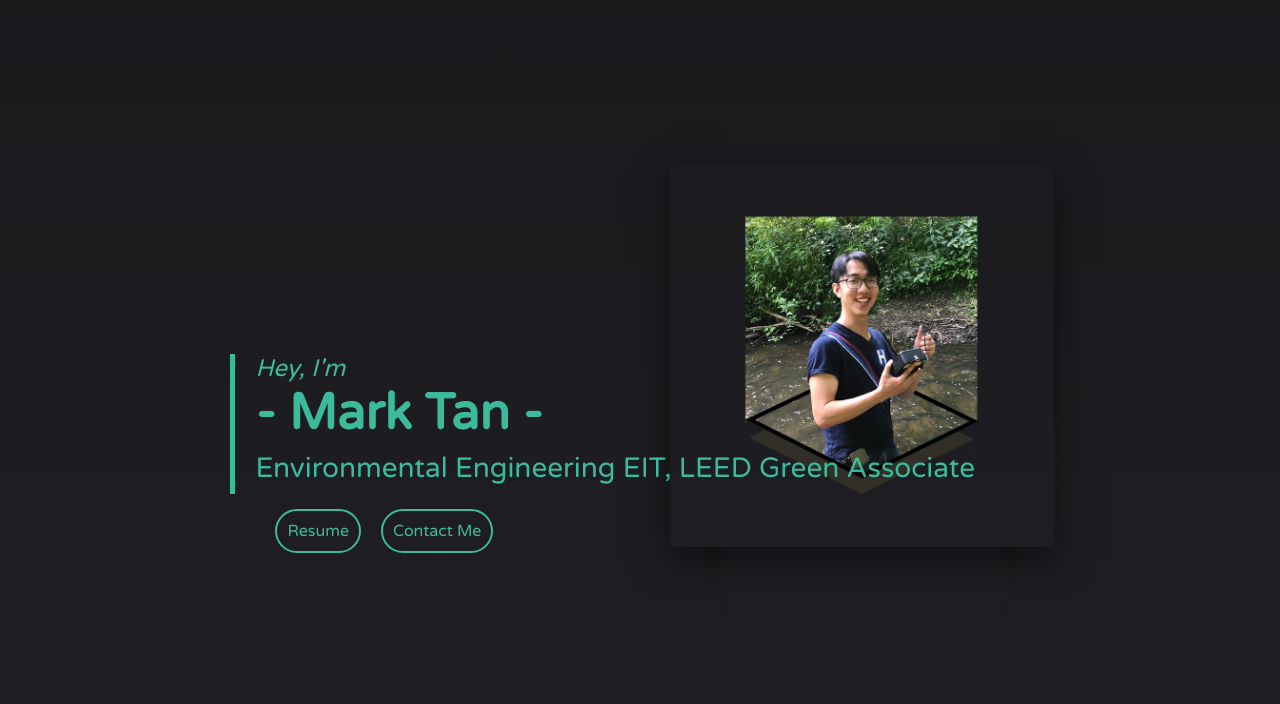
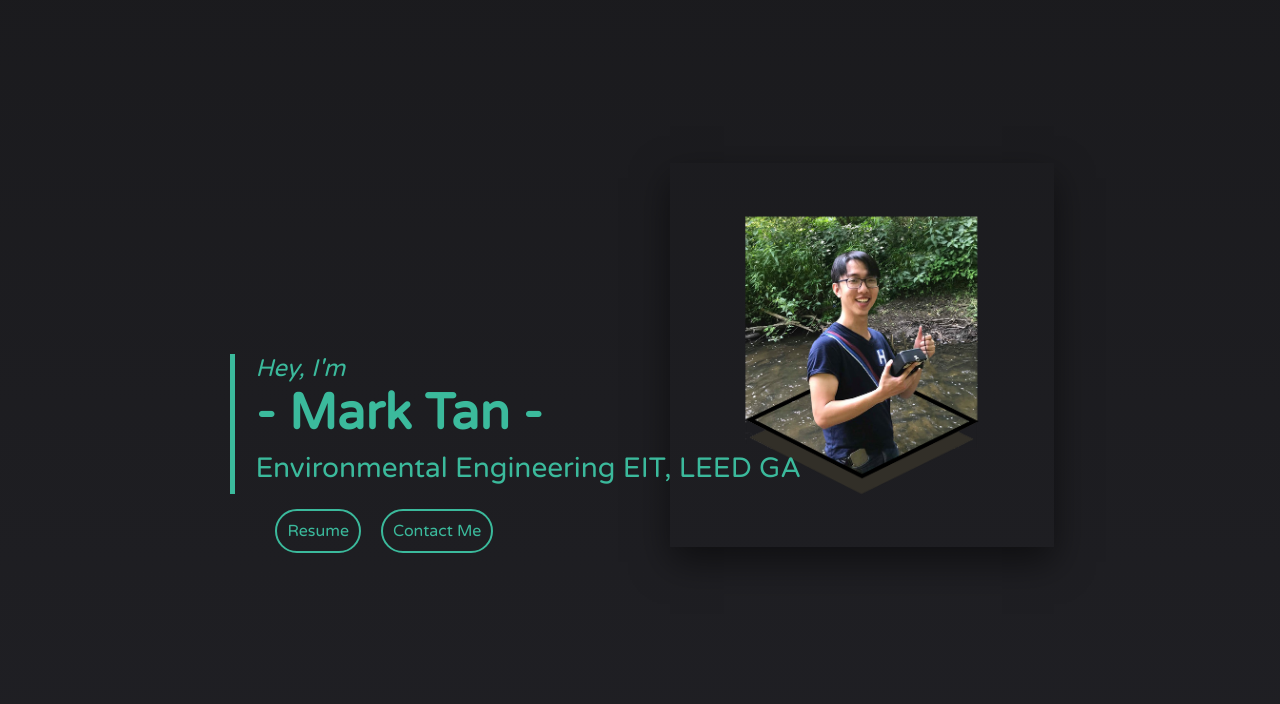
Before and after one commit to mark41097/mark41097.github.io, a plain HTML site: page index.html in a window 1280 px wide. Shown: the part 96-800 px from the top of the page. Drawn offline with nearby package versions, Linux system fonts and the light colour scheme.

Commit message:
Update index.html

```diff
--- a/index.html
+++ b/index.html
@@ -68,7 +68,7 @@
               <div class="block">
                 <h6><i>Hey, I'm</i></h6>
                 <h1>- Mark Tan -</h1>
-                <h3>Environmental Engineering EIT, LEED Green Associate</h3>
+                <h3>Environmental Engineering EIT, LEED GA</h3>
                 <div class="more-info">
                   <a href="images/MarkTan_Resume.pdf" class="wobble-horizontal">Resume</a>
                   <a href="mailto:MVLtan@edu.uwaterloo.ca" class="wobble-horizontal">Contact Me</a>
```
